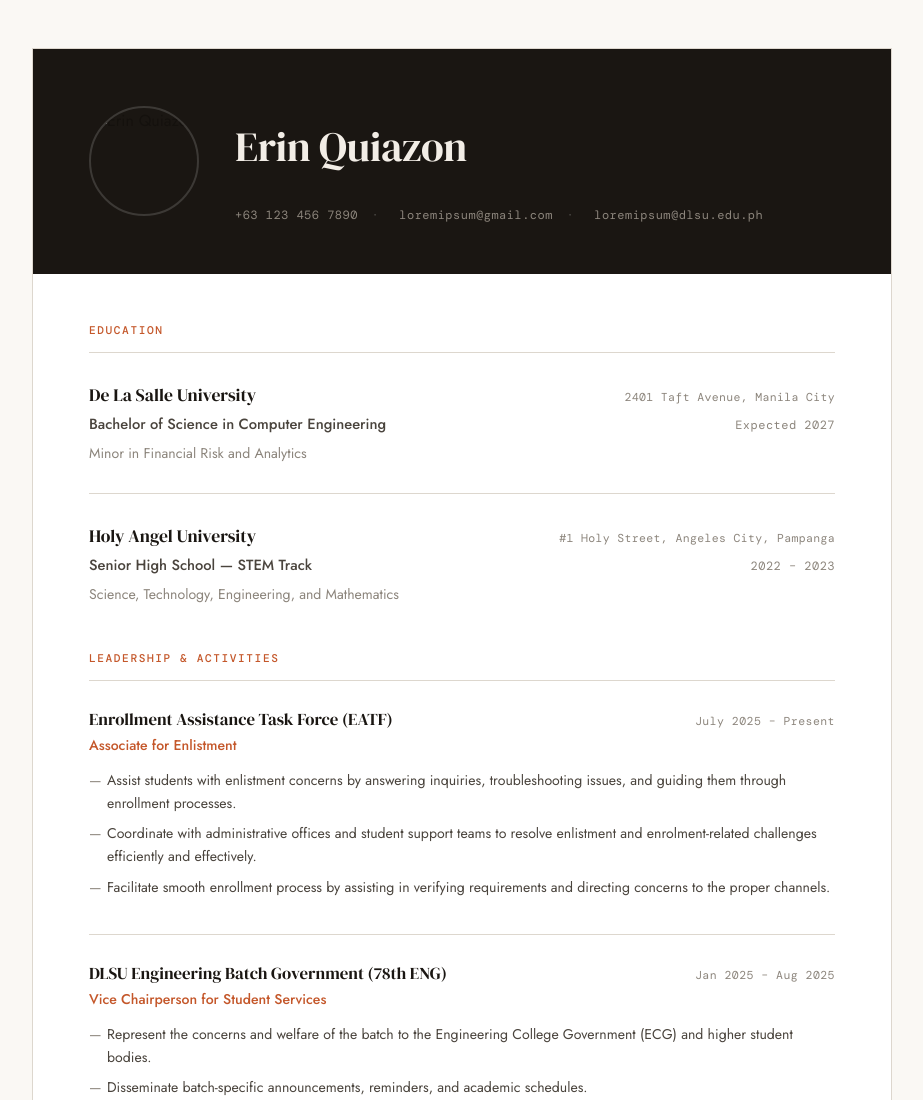
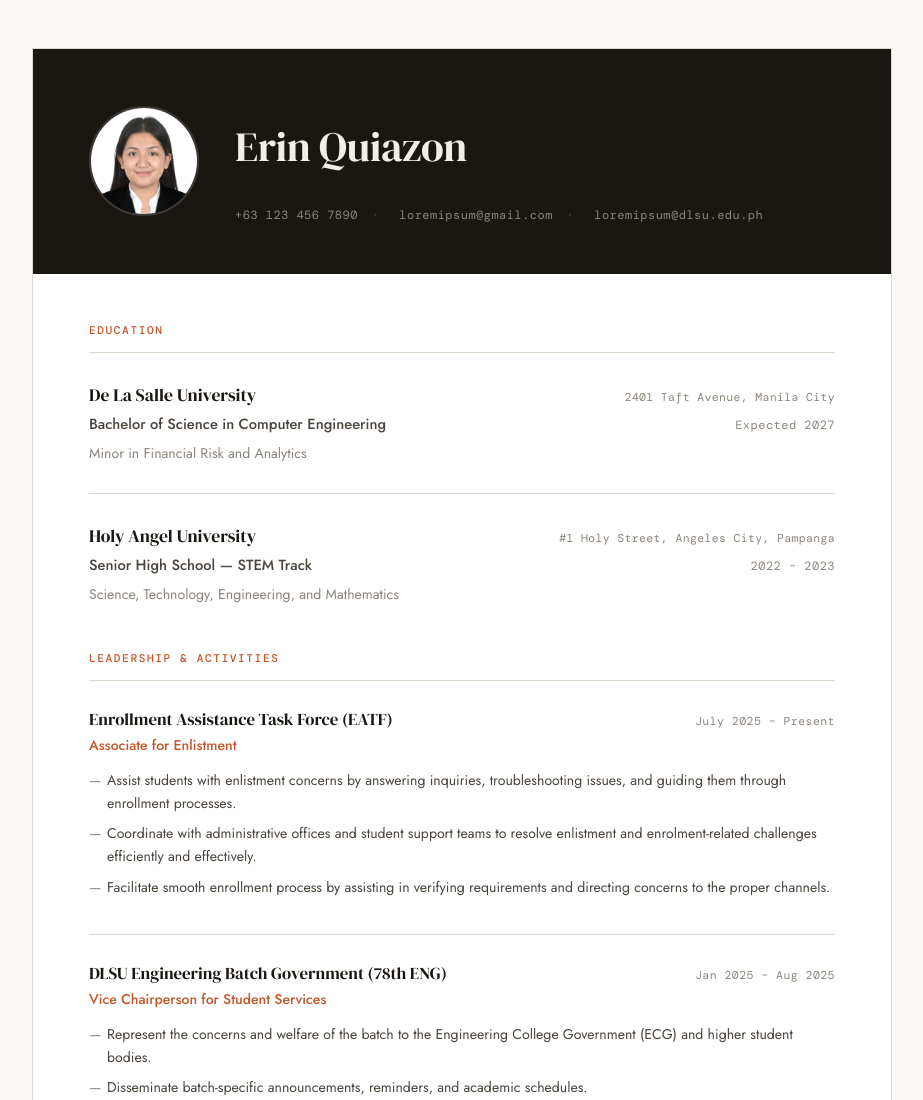
Before and after one commit to erin-kyu/student-portfolio, a plain HTML site: page resume.html in a window 1280 px wide. Shown: the top 1100 px of the page, without its empty margins (178-1101 px from the left). Drawn offline with nearby package versions, Linux system fonts and the light colour scheme.

Commit message:
resume pic

```diff
--- a/resume.html
+++ b/resume.html
@@ -12,7 +12,7 @@
     <div class="resume-container">
         <header class="resume-header">
             <div class="header-content">
-                <img src="img/resumepic.jpg" alt="Erin Quiazon" class="profile-picture">
+                <img src="assets/images/resumepic.jpg" alt="Erin Quiazon" class="profile-picture">
                 <div class="header-text-group">
                     <h1 class="name">Erin Quiazon</h1>
                     <div class="contact-info">
```
